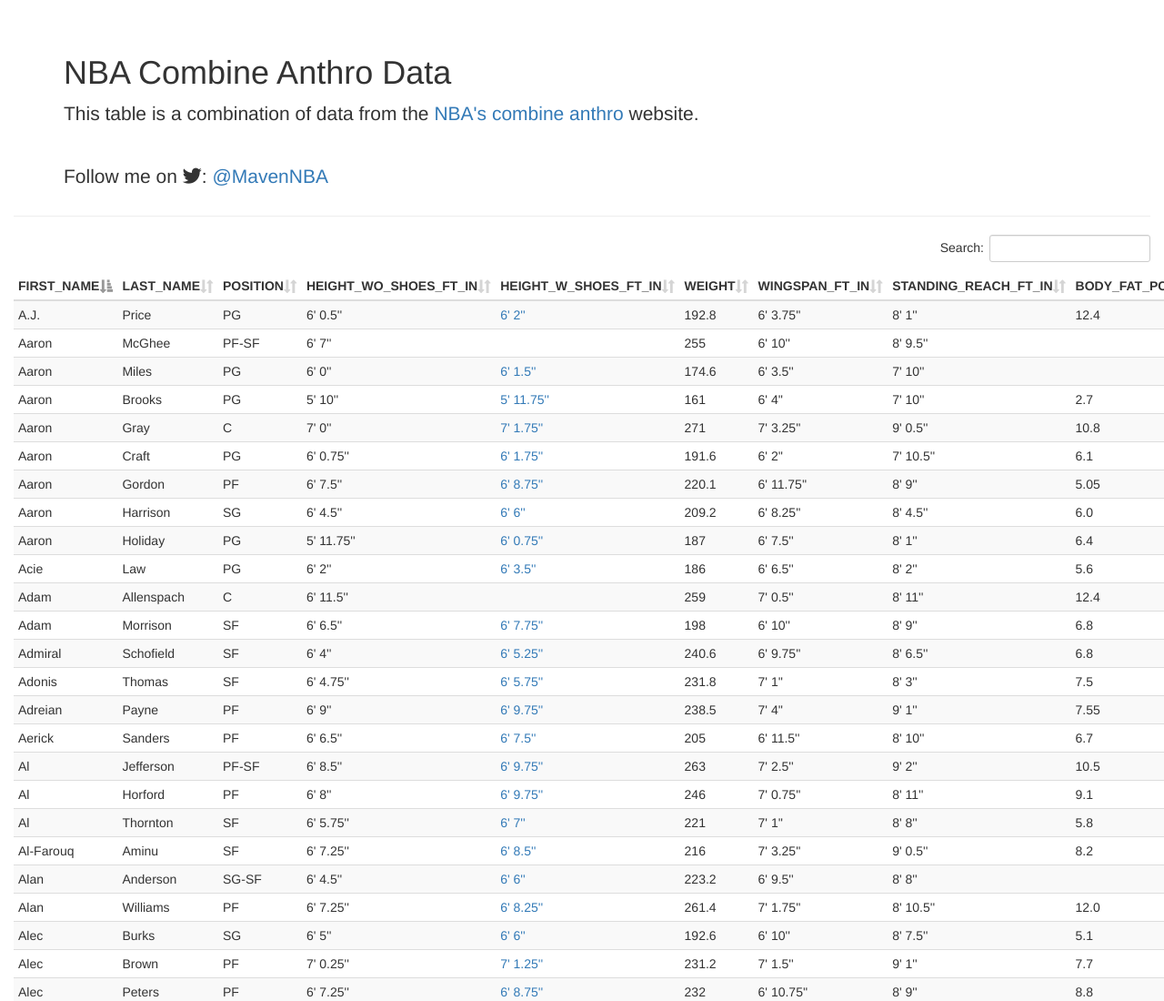
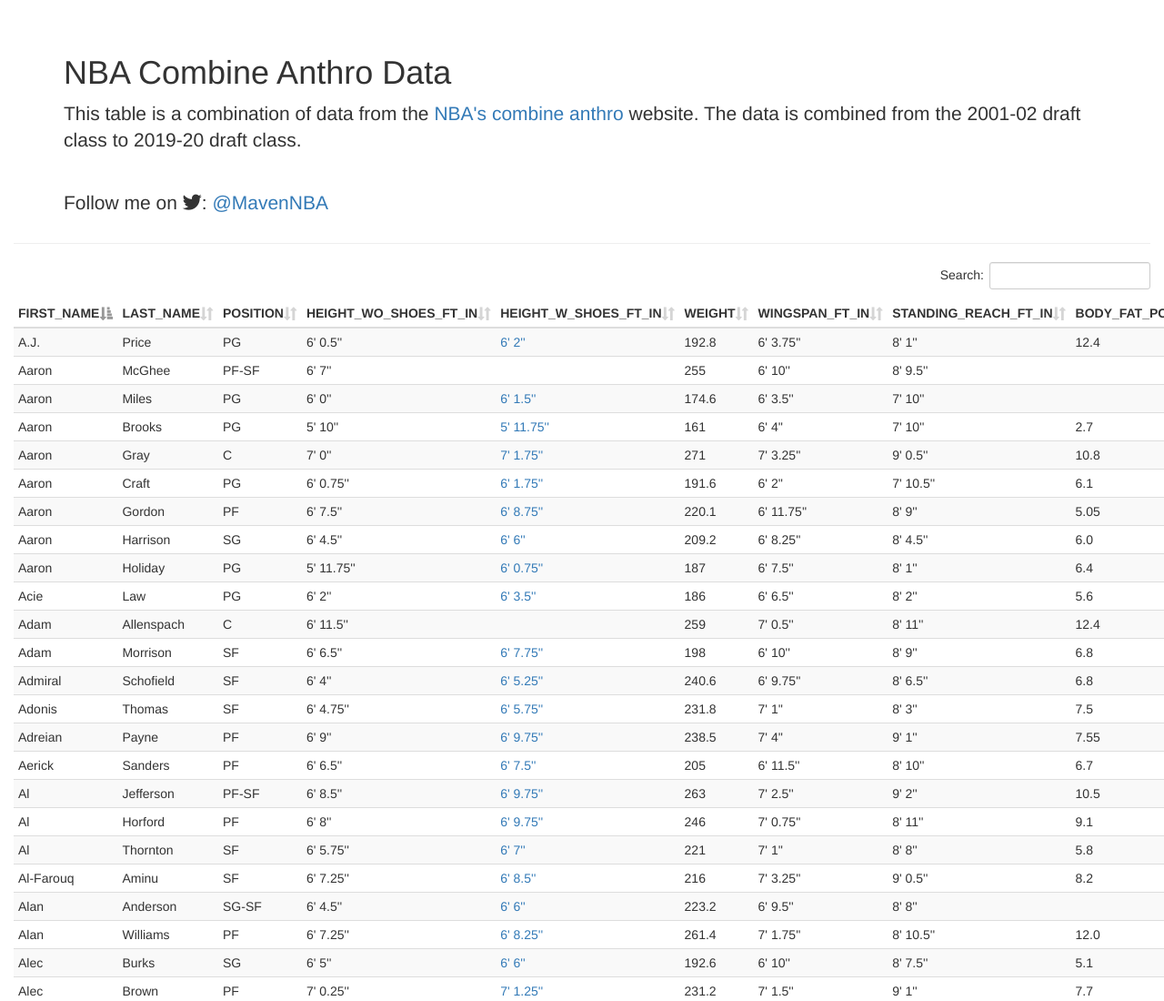
Before and after one commit to sdhutchins/nba-draft-combine-anthro, a plain HTML site: page index.html in a window 1280 px wide. Shown: the top 1100 px of the page at 91% size. Drawn offline with nearby package versions, Linux system fonts and the light colour scheme.

Commit message:
Added note about data.

```diff
--- a/index.html
+++ b/index.html
@@ -16,7 +16,7 @@
         <script crossorigin="anonymous" src="https://kit.fontawesome.com/332c67398d.js"></script>
 
         <!-- HTML5 shim and Respond.js for IE8 support of HTML5 elements and media queries -->
-                                                                                                                                    <!--[if lt IE 9]>
+                                                                                                                                                    <!--[if lt IE 9]>
       <script type="text/javascript" src="https://oss.maxcdn.com/html5shiv/3.7.2/html5shiv.min.js"></script>
       <script type="text/javascript" src="https://oss.maxcdn.com/respond/1.4.2/respond.min.js"></script>
     <![endif]-->
@@ -30,7 +30,7 @@
                     <h1 class="display-4">NBA Combine Anthro Data</h1>
                     <p class="lead">This table is a combination of data from the
                         <a href="https://stats.nba.com/draft/combine-anthro/">NBA's combine anthro</a>
-                        website.</p>
+                        website. The data is combined from the 2001-02 draft class to 2019-20 draft class.</p>
                     <br>
                     <p class="lead">Follow me on
                         <i class="fab fa-twitter"></i>:
@@ -57,7 +57,7 @@
 
         <!-- Bootstrap core JavaScript
     ================================================== -->
-                                                                                                                                    <!-- Placed at the end of the document so the pages load faster -->
+                                                                                                                                                    <!-- Placed at the end of the document so the pages load faster -->
         <script src="js/jquery.min.js" type="text/javascript"></script>
         <script src="js/bootstrap.min.js" type="text/javascript"></script>
         <script src="js/jquery.csv.min.js" type="text/javascript"></script>
```
